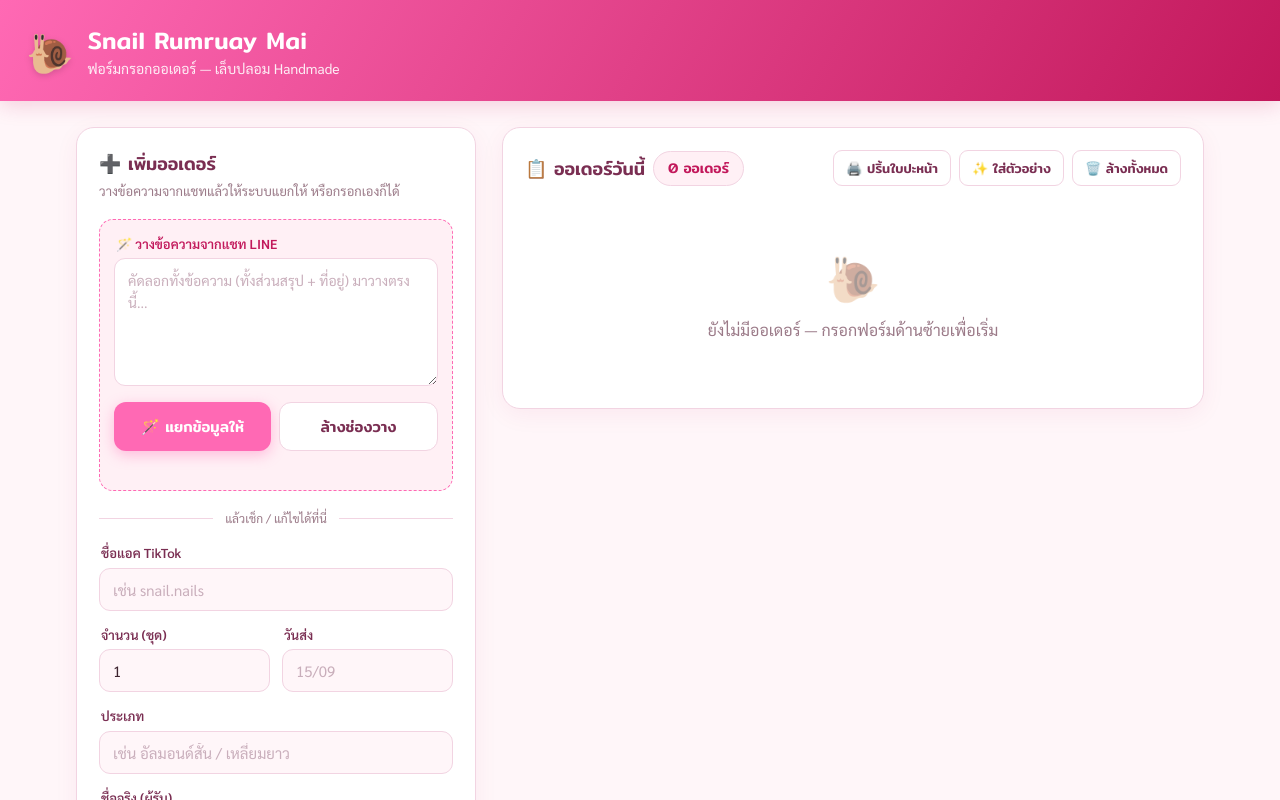
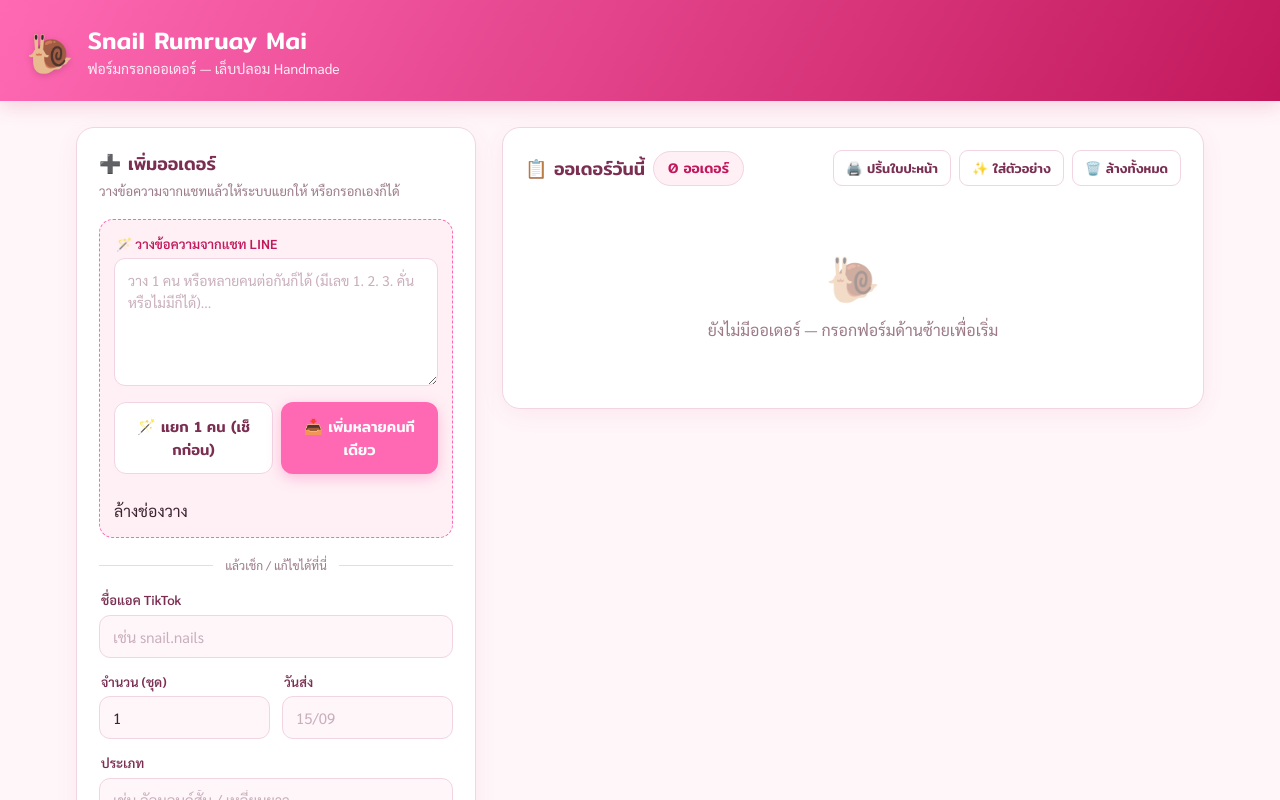
Before and after one commit to snailhausofficial/snailshop-order-form, a React (Vite) app: page / in a window 1280 px wide. Shown: the top 800 px of the page. Built offline with nearby package versions, Linux system fonts and the light colour scheme.

Commit message:
Add files via upload

```diff
--- a/src/SnailOrderForm.jsx
+++ b/src/SnailOrderForm.jsx
@@ -51,9 +51,9 @@ export function parseMessage(raw) {
   let dm = dateLine.match(/(\d{1,2})\s*\/\s*(\d{1,2})/)
   if (dm) o.date = dm[1] + '/' + dm[2]
 
-  // บล็อกลูกค้า = บรรทัดที่ไม่ใช่คำทักทาย/สรุป
+  // บล็อกลูกค้า = บรรทัดที่ไม่ใช่คำทักทาย/สรุป/เลขลำดับ
   const summaryRe = /(^ขอบคุณ|แอค|สถานะ|ส่ง.*วันที่|วันที่ส่ง|^วันส่ง|ส่งของ)/
-  let block = lines.filter((l) => l && !summaryRe.test(l)).join(' ')
+  let block = lines.filter((l) => l && !summaryRe.test(l) && !/^\d+[.)]?$/.test(l)).join(' ')
 
   if (block.trim()) {
     o.phone = extractPhones(block).join(' / ')
@@ -88,6 +88,27 @@ export function parseMessage(raw) {
 
   return o
 }
+
+// แยกข้อความหลายออเดอร์ที่ก๊อปมาต่อกัน (คั่นด้วยเลข 1. 2. หรือคำทักทายซ้ำ)
+export function splitOrders(raw) {
+  const cleaned = raw.replace(/\r/g, '').replace(/^\s*\d+[.)]\s*$/gm, '')
+  const lines = cleaned.split('\n')
+  const starts = []
+  lines.forEach((l, i) => {
+    if (/แอค[^\n]*[:：]/.test(l)) starts.push(i)
+  })
+  if (starts.length <= 1) {
+    const t = cleaned.trim()
+    return t ? [t] : []
+  }
+  const blocks = []
+  for (let k = 0; k < starts.length; k++) {
+    const s = starts[k]
+    const e = k + 1 < starts.length ? starts[k + 1] : lines.length
+    blocks.push(lines.slice(s, e).join('\n'))
+  }
+  return blocks
+}
 /* ========================================================= */
 
 const BLANK = { tiktok: '', qty: 1, type: '', date: '', name: '', phone: '', addr: '', note: '' }
@@ -117,6 +138,35 @@ export default function SnailOrderForm() {
       note: o.note === '-' ? '' : o.note,
     })
     setFlash({ msg: '✅ แยกข้อมูลแล้ว — เช็กความถูกต้องแล้วกด “เพิ่มลงตาราง”', ok: true })
+  }
+
+  function addManyFromPaste() {
+    if (!paste.trim()) {
+      setFlash({ msg: 'ยังไม่มีข้อความให้แยก วางข้อความก่อนนะคะ', ok: false })
+      return
+    }
+    const blocks = splitOrders(paste)
+    const parsed = blocks
+      .map((b) => parseMessage(b))
+      .filter((o) => o.tiktok || o.name || o.qty)
+      .map((o) => ({
+        tiktok: o.tiktok,
+        qty: parseInt(o.qty) || 1,
+        type: o.type,
+        date: o.date,
+        name: o.name,
+        phone: o.phone,
+        addr: o.addr,
+        note: o.note || '-',
+      }))
+    if (parsed.length === 0) {
+      setFlash({ msg: 'แยกไม่ได้ ลองเช็กว่ามีบรรทัด “แอคเค้าตต :” ในแต่ละคนไหม', ok: false })
+      return
+    }
+    setOrders([...orders, ...parsed])
+    setForm({ ...BLANK })
+    setPaste('')
+    setFlash({ msg: `✅ เพิ่ม ${parsed.length} ออเดอร์เข้าตารางแล้ว — เลื่อนไปเช็ก/แก้ในตารางได้`, ok: true })
   }
 
   function addOrder() {
@@ -184,13 +234,14 @@ export default function SnailOrderForm() {
             <textarea
               value={paste}
               onChange={(e) => setPaste(e.target.value)}
-              placeholder="คัดลอกทั้งข้อความ (ทั้งส่วนสรุป + ที่อยู่) มาวางตรงนี้..."
+              placeholder="วาง 1 คน หรือหลายคนต่อกันก็ได้ (มีเลข 1. 2. 3. คั่นหรือไม่มีก็ได้)..."
             />
             <div className="paste-row">
-              <button className="btn btn-primary" onClick={fillFromPaste}>🪄 แยกข้อมูลให้</button>
-              <button className="btn btn-ghost" onClick={() => { setPaste(''); setFlash({ msg: '', ok: true }) }}>ล้างช่องวาง</button>
+              <button className="btn btn-ghost" onClick={fillFromPaste}>🪄 แยก 1 คน (เช็กก่อน)</button>
+              <button className="btn btn-primary" onClick={addManyFromPaste}>📥 เพิ่มหลายคนทีเดียว</button>
             </div>
             <p className="parsed-flash" style={{ color: flash.ok ? 'var(--ok)' : 'var(--pink-deep)' }}>{flash.msg}</p>
+            <p className="mini-clear" onClick={() => { setPaste(''); setFlash({ msg: '', ok: true }) }}>ล้างช่องวาง</p>
           </div>
 
           <div className="divider">แล้วเช็ก / แก้ไขได้ที่นี่</div>
```
